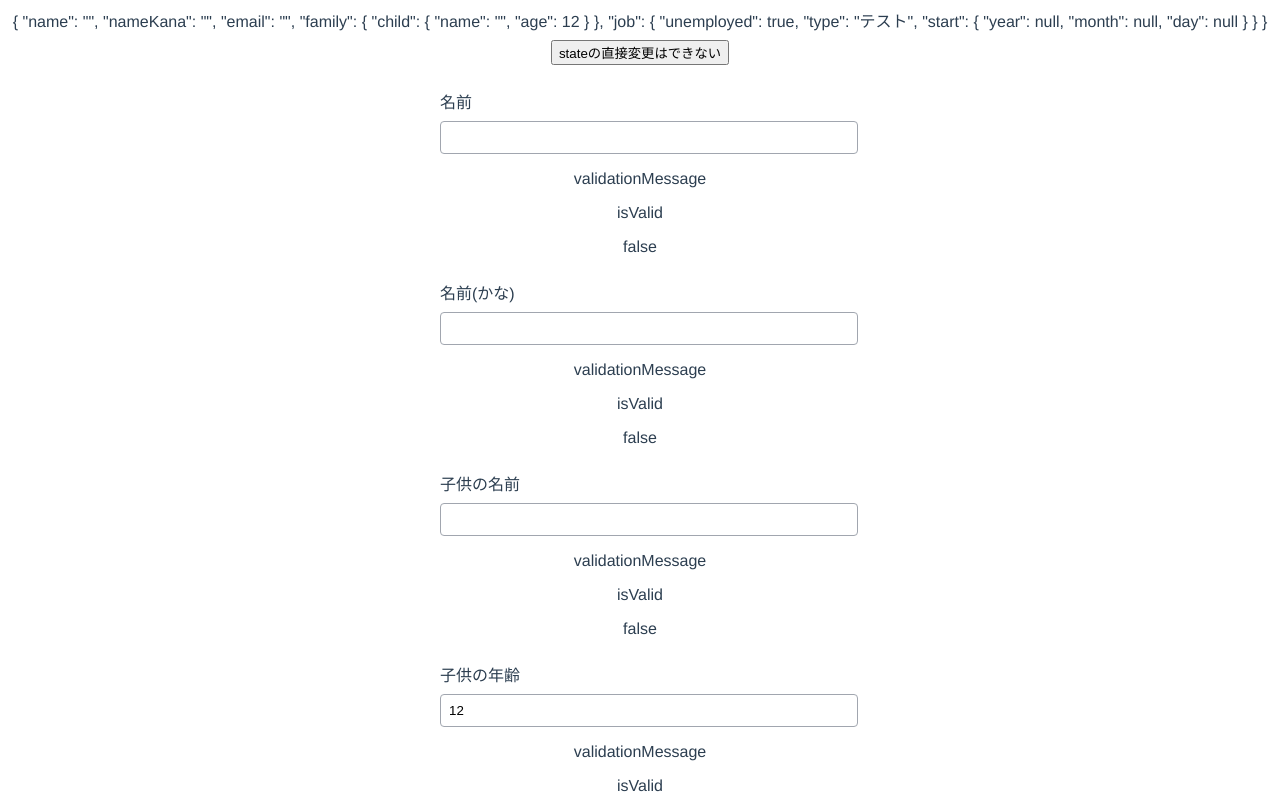
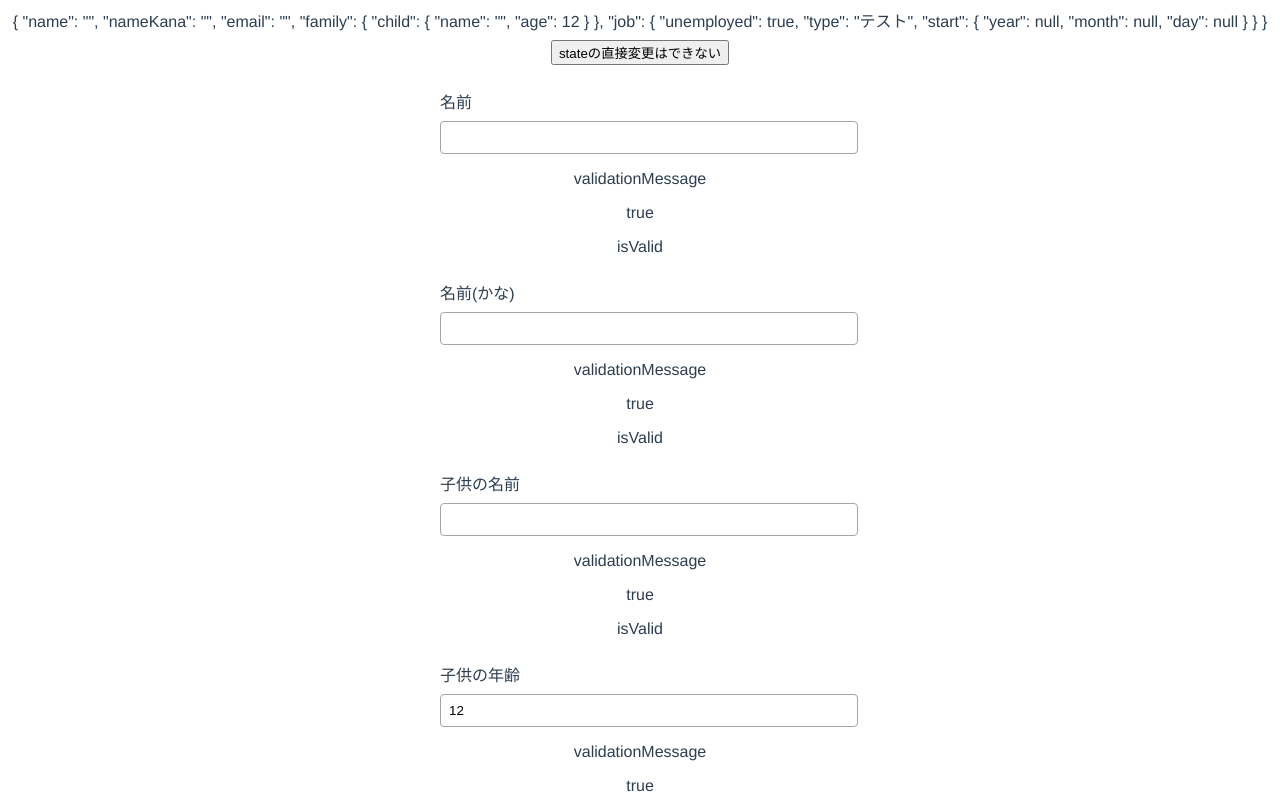
Before and after one commit to Uki884/vue-provide-form, a Vue app: page / in a window 1280 px wide. Shown: the top 800 px of the page. Built offline with nearby package versions, Linux system fonts and the light colour scheme.

Commit message:
バリデーション仮実装

```diff
--- a/src/components/molecules/InputText.vue
+++ b/src/components/molecules/InputText.vue
@@ -6,9 +6,9 @@
   />
   <div>
     <p>validationMessage</p>
-    {{ inputItem.validator.validationMessage.value }}
+    {{ inputItem.validator.isValid }}
     <p>isValid</p>
-    {{ inputItem.validator.isValid.value }}
+    {{ inputItem.validator.errorMsg }}
   </div>
 </template>
 
--- a/src/compositions/componentStore.ts
+++ b/src/compositions/componentStore.ts
@@ -1,27 +1,7 @@
-import { InjectionKey, inject, provide, readonly, ref, Ref } from "vue";
+import { InjectionKey, inject, provide, readonly } from "vue";
 
 import { set } from "lodash";
-
-const ValidateSchema = {
-  Number: {
-    schema: /^[0-9]*$/,
-    errorMessage: "数字で入力してください"
-  },
-  NumberHyphen: {
-    // eslint-disable-next-line no-useless-escape
-    schema: /^[0-9\-]+$/,
-    errorMessage: "数字とハイフン以外が入力されています"
-  },
-  Hiragana: {
-    schema: /^[ぁ-んー]+$/,
-    errorMessage: "ひらがなで入力してください"
-  },
-  Mail: {
-    // eslint-disable-next-line no-useless-escape
-    schema: /^[a-zA-Z0-9.!#$%&'*+\/=?^_`{|}~-]+@[a-zA-Z0-9-]+(?:\.[a-zA-Z0-9-]+)*$/,
-    errorMessage: "正しい形式で入力してください"
-  }
-} as any;
+import { Validator } from "@/compositions/validator";
 
 interface CreateComponentStore<T> {
   inputs: T;
@@ -59,49 +39,6 @@ const createSetValue = (key: string, func: Function) => {
   };
   return setValue;
 };
-
-class Validator {
-  scheme: Ref<string>;
-  validationMessage: Ref<string>;
-  isValid: Ref<boolean>;
-  value: Ref<any>;
-  constructor() {
-    this.scheme = ref("");
-    this.validationMessage = ref("");
-    this.isValid = ref(false);
-    this.value = ref(null);
-  }
-
-  validate(scheme: string, value: any) {
-    this.setInit();
-    this.value.value = value;
-    this.scheme.value = scheme;
-    console.log("scheme", scheme);
-    if (scheme == "hiragana") {
-      this.validationMessage.value = this.format("Hiragana");
-    }
-  }
-
-  format(schemeName: string) {
-    const validScheme = ValidateSchema[schemeName];
-    const result = validScheme.schema.test(this.value.value);
-    console.log(result);
-    this.isValid.value = result;
-    if (!result) {
-      return validScheme.errorMessage;
-    }
-  }
-
-  required() {
-    if (!this.value) {
-      return false;
-    }
-    return true;
-  }
-  setInit() {
-    this.validationMessage.value = "";
-  }
-}
 
 const createInputs = (inputs: any, func: Function) => {
   const result = {} as any;
--- /dev/null
+++ b/src/compositions/validator.ts
@@ -0,0 +1,108 @@
+import { reactive } from "vue";
+
+const ValidateSchema = {
+  required: {
+    validate: (val: any) => {
+      if (val) {
+        return true
+      }
+      return false
+    },
+    message(field: string) {
+      return field + 'は必須です';
+    }
+  },
+  number: {
+    validate: (val: any) => {
+      const pattern = /^[0-9]*$/
+      return pattern.test(val);
+    },
+    message(field: string) {
+      return field + 'は数字で入力してください';
+    }
+  },
+  numberHyphen: {
+    validate: (val: any) => {
+      const pattern = /^[0-9-]+$/
+      return pattern.test(val);
+    },
+    message(field: string) {
+      return field + '数字とハイフン以外が入力されています';
+    }
+  },
+  hiragana: {
+    validate: (val: any) => {
+      const pattern = /^[ぁ-んー]+$/
+      return pattern.test(val);
+    },
+    message(field: string) {
+      return field + 'はひらがなで入力してください';
+    }
+  },
+  mail: {
+    validate: (val: any) => {
+      const pattern = /^[a-zA-Z0-9.!#$%&'*+/=?^_`{|}~-]+@[a-zA-Z0-9-]+(?:\.[a-zA-Z0-9-]+)*$/
+      return pattern.test(val);
+    },
+    message(field: string) {
+      return field + 'は正しい形式で入力してください';
+    }
+  }
+} as any;
+
+export class Validator {
+  #state: any;
+  constructor() {
+    this.#state = reactive({
+      scheme: '',
+      errorMsg: '',
+      isValid: true,
+      value: null
+    });
+  }
+
+  get errorMsg() {
+    return this.#state.errorMsg
+  }
+
+  get isValid() {
+    return this.#state.isValid
+  }
+
+  validate(scheme: string, value: any) {
+    if (!scheme) return
+    this.init();
+    this.#state.value = value;
+    this.#state.scheme = scheme;
+    const schemes = scheme.split('|');
+    for (const s of schemes) {
+      if (ValidateSchema[s]) {
+        const { result, message } = this._validate(ValidateSchema[s]);
+        if (!result) {
+          this.#state.isValid = false
+          this.#state.errorMsg = message
+        }
+      }
+    }
+  }
+
+  _validate(scheme: any) {
+    const result = scheme.validate(this.#state.value)
+    return {
+      result,
+      message: scheme.message()
+    }
+  }
+
+  required() {
+    if (!this.#state.value) {
+      return false;
+    }
+    return true;
+  }
+
+  init() {
+    this.#state.errorMsg = "";
+    this.#state.isValid = true
+  }
+}
--- a/src/views/User/Index.vue
+++ b/src/views/User/Index.vue
@@ -31,7 +31,7 @@ export default defineComponent({
   components: {
     FormContent
   },
-  setup(props, context) {
+  setup(_props, _context) {
     const state = reactive<State>({
       name: "",
       nameKana: "",
```
Also changed, not shown: .eslintrc.js.
